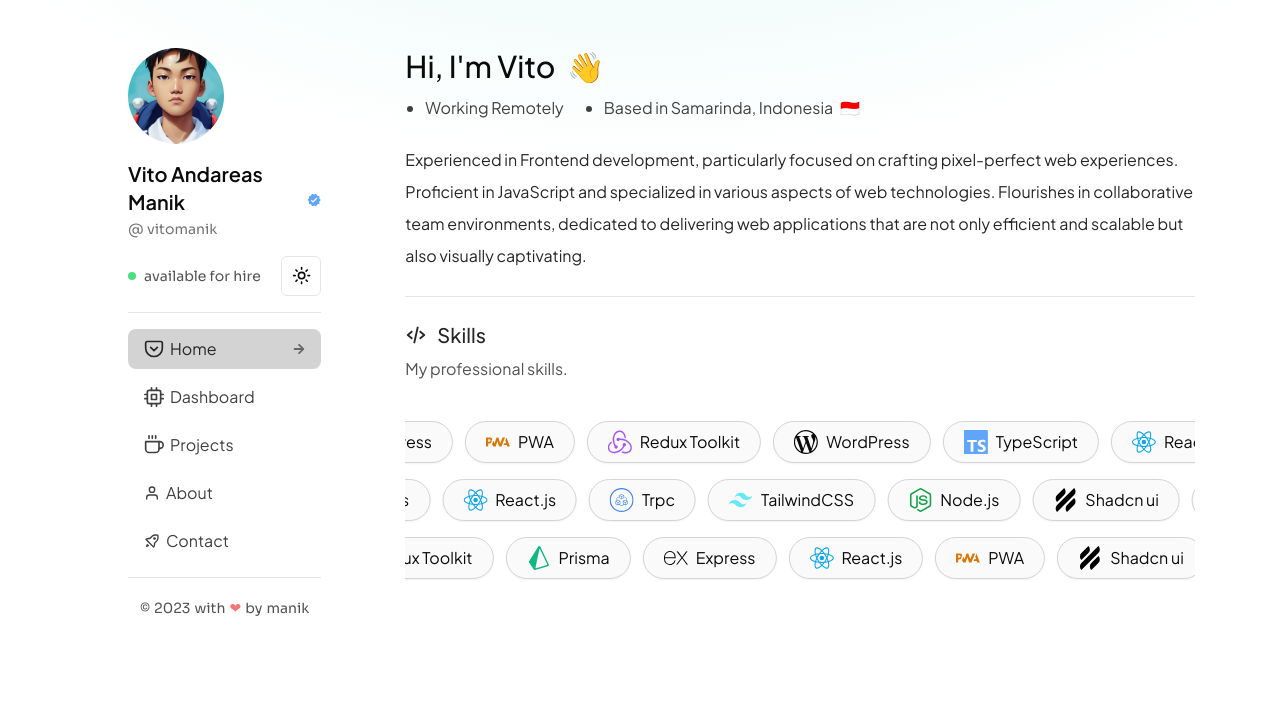
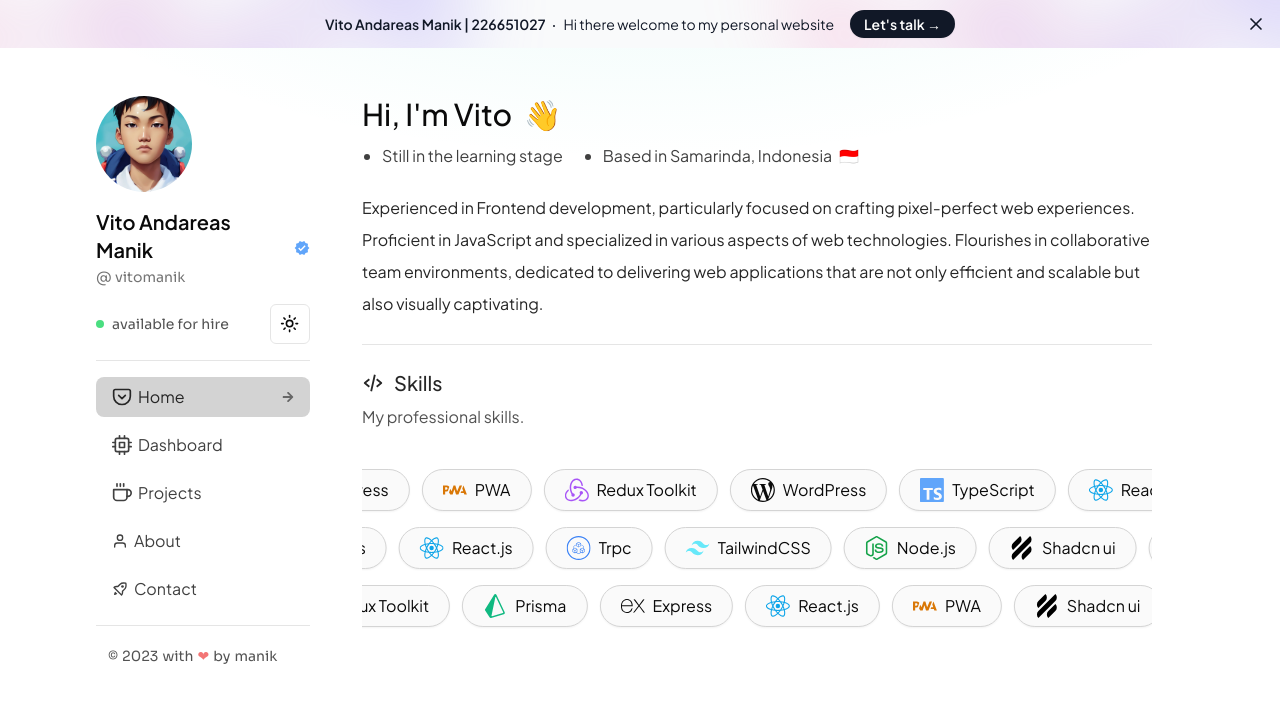
Before and after one commit to manikandareas/portfolio-2.0, a Next.js app: page / in a window 1280 px wide. Shown: the top 702 px of the page. Built offline with nearby package versions, Linux system fonts and the light colour scheme.

Commit message:
feat(banner): adding banner

```diff
--- a/app/_component/Introduction.tsx
+++ b/app/_component/Introduction.tsx
@@ -12,7 +12,7 @@ export default function Introduction({}: Props) {
         </div>
         <div className="space-y-4">
           <ul className="flex flex-col lg:flex-row gap-1 lg:gap-10 ml-5 list-disc text-neutral-700 dark:text-neutral-400">
-            <li>Working Remotely</li>
+            <li>Still in the learning stage</li>
             <li>
               Based in Samarinda, Indonesia <span className="ml-1">🇮🇩</span>
             </li>
--- /dev/null
+++ b/app/api/og/route.tsx
@@ -0,0 +1,31 @@
+import { ImageResponse } from "next/og";
+// App router includes @vercel/og.
+// No need to install it.
+
+export const runtime = "edge";
+
+export async function GET() {
+  return new ImageResponse(
+    (
+      <div
+        style={{
+          fontSize: 40,
+          color: "black",
+          background: "white",
+          width: "100%",
+          height: "100%",
+          padding: "50px 200px",
+          textAlign: "center",
+          justifyContent: "center",
+          alignItems: "center",
+        }}
+      >
+        👋 Hello
+      </div>
+    ),
+    {
+      width: 1200,
+      height: 630,
+    }
+  );
+}
--- /dev/null
+++ b/app/common/components/Banner.tsx
@@ -0,0 +1,79 @@
+"use client";
+import { BannerContext } from "@/app/context/BannerContext";
+import { X } from "lucide-react";
+import Link from "next/link";
+import { useContext } from "react";
+
+export default function Banner() {
+  const bannerController = useContext(BannerContext);
+
+  const handlerCloseBanner = () => {
+    bannerController?.setIsBannerShow(false);
+  };
+
+  return (
+    <>
+      {bannerController?.isBannerShow ? (
+        <div className="relative isolate flex items-center gap-x-6 overflow-hidden bg-gray-50 px-6 py-2.5 sm:px-3.5 sm:before:flex-1">
+          <div
+            className="absolute left-[max(-7rem,calc(50%-52rem))] top-1/2 -z-10 -translate-y-1/2 transform-gpu blur-2xl"
+            aria-hidden="true"
+          >
+            <div
+              className="aspect-[577/310] w-[36.0625rem] bg-gradient-to-r from-[#ff80b5] to-[#9089fc] opacity-30"
+              style={{
+                clipPath:
+                  "polygon(74.8% 41.9%, 97.2% 73.2%, 100% 34.9%, 92.5% 0.4%, 87.5% 0%, 75% 28.6%, 58.5% 54.6%, 50.1% 56.8%, 46.9% 44%, 48.3% 17.4%, 24.7% 53.9%, 0% 27.9%, 11.9% 74.2%, 24.9% 54.1%, 68.6% 100%, 74.8% 41.9%)",
+              }}
+            />
+          </div>
+          <div
+            className="absolute left-[max(45rem,calc(50%+8rem))] top-1/2 -z-10 -translate-y-1/2 transform-gpu blur-2xl"
+            aria-hidden="true"
+          >
+            <div
+              className="aspect-[577/310] w-[36.0625rem] bg-gradient-to-r from-[#ff80b5] to-[#9089fc] opacity-30"
+              style={{
+                clipPath:
+                  "polygon(74.8% 41.9%, 97.2% 73.2%, 100% 34.9%, 92.5% 0.4%, 87.5% 0%, 75% 28.6%, 58.5% 54.6%, 50.1% 56.8%, 46.9% 44%, 48.3% 17.4%, 24.7% 53.9%, 0% 27.9%, 11.9% 74.2%, 24.9% 54.1%, 68.6% 100%, 74.8% 41.9%)",
+              }}
+            />
+          </div>
+          <div className="flex flex-wrap items-center  gap-x-4 gap-y-2">
+            <p className="text-sm leading-6  text-gray-900">
+              <strong className="font-semibold">
+                Vito Andareas Manik | 226651027
+              </strong>
+              <svg
+                viewBox="0 0 2 2"
+                className="hidden md:inline mx-2  h-0.5 w-0.5 fill-current"
+                aria-hidden="true"
+              >
+                <circle cx={1} cy={1} r={1} />
+              </svg>
+              <span className="hidden md:inline ">
+                Hi there welcome to my personal website
+              </span>
+            </p>
+            <Link
+              href="contact"
+              className="flex-none hidden md:inline rounded-full bg-gray-900 px-3.5 py-1 text-sm font-semibold text-white shadow-sm hover:bg-gray-700 focus-visible:outline focus-visible:outline-2 focus-visible:outline-offset-2 focus-visible:outline-gray-900"
+            >
+              Let&apos;s talk <span aria-hidden="true">&rarr;</span>
+            </Link>
+          </div>
+          <div className="flex flex-1 justify-end">
+            <button
+              type="button"
+              onClick={handlerCloseBanner}
+              className="-m-3 p-3 focus-visible:outline-offset-[-4px]"
+            >
+              <span className="sr-only">Dismiss</span>
+              <X className="h-5 w-5 text-gray-900" aria-hidden="true" />
+            </button>
+          </div>
+        </div>
+      ) : null}
+    </>
+  );
+}
--- /dev/null
+++ b/app/common/components/BannerProvider.tsx
@@ -0,0 +1,15 @@
+"use client";
+
+import { BannerContext } from "@/app/context/BannerContext";
+import React, { PropsWithChildren } from "react";
+
+type Props = {};
+
+export default function BannerProvider({ children }: PropsWithChildren) {
+  const [isBannerShow, setIsBannerShow] = React.useState(true);
+  return (
+    <BannerContext.Provider value={{ isBannerShow, setIsBannerShow }}>
+      {children}
+    </BannerContext.Provider>
+  );
+}
--- a/app/common/components/layout/index.tsx
+++ b/app/common/components/layout/index.tsx
@@ -1,13 +1,7 @@
-import clsx from "clsx";
-import { useRouter } from "next/router";
-import { useTheme } from "next-themes";
 import { ReactNode } from "react";
-import { useWindowSize } from "usehooks-ts";
 
-import useHasMounted from "../../hooks/useHasMounted";
-
-import { usePathname } from "next/navigation";
 import Sidebar from "../sidebar";
+import { cn } from "../../libs/utils";
 
 interface LayoutProps {
   children: ReactNode;
@@ -16,7 +10,7 @@ interface LayoutProps {
 const Layout = ({ children }: LayoutProps) => {
   return (
     <>
-      <div className={clsx("max-w-6xl mx-auto lg:px-8")}>
+      <div className={cn("max-w-6xl mx-auto lg:px-8")}>
         <div className="flex flex-col lg:flex-row lg:gap-5 lg:py-4 xl:pb-8">
           <Sidebar />
           <main className="lg:w-4/5 max-w-[854px] transition-all duration-300">
--- a/app/common/components/sidebar/index.tsx
+++ b/app/common/components/sidebar/index.tsx
@@ -12,16 +12,15 @@ import MenuItem from "./MenuItem";
 import { MenuItemProps } from "../../definition/menu";
 import { MENU_ITEMS } from "../../constant/menu";
 import Copyright from "../Copyright";
-type Props = {};
 
-export default function Sidebar(props: Props) {
+export default function Sidebar() {
   const isMobile = useIsMobile();
   const pathname = usePathname();
   const filteredMenu = MENU_ITEMS.filter((item) => item.isShow);
   return (
     <>
       {isMobile ? null : (
-        <aside className="lg:sticky transition-all bg-background lg:bg-transparent duration-300 top-0 z-10 flex flex-col gap-4 lg:py-8 md:p-8">
+        <aside className="lg:sticky transition-all bg-background lg:bg-transparent duration-300 top-0 z-10 flex flex-col gap-4 lg:py-8 lg:px-0 md:p-8">
           <header className="space-y-4">
             <div>
               <Avatar className="w-[6rem] h-[6rem] ">
--- /dev/null
+++ b/app/context/BannerContext.tsx
@@ -0,0 +1,10 @@
+import { createContext } from "react";
+
+type BannerContextProps = {
+  isBannerShow: boolean;
+  setIsBannerShow: React.Dispatch<React.SetStateAction<boolean>>;
+};
+
+export const BannerContext = createContext<BannerContextProps | undefined>(
+  undefined
+);
--- a/app/layout.tsx
+++ b/app/layout.tsx
@@ -9,6 +9,8 @@ import "aos/dist/aos.css";
 import Layout from "./common/components/layout";
 import QueryClientProvider from "./common/components/QueryClientProvider";
 import { NextMetadata } from "./common/libs/metadata";
+import BannerProvider from "./common/components/BannerProvider";
+import Banner from "./common/components/Banner";
 
 export const metadata: Metadata = NextMetadata;
 
@@ -32,8 +34,11 @@ export default function RootLayout({
           disableTransitionOnChange
         >
           <QueryClientProvider>
-            <Header />
-            <Layout>{children}</Layout>
+            <BannerProvider>
+              <Banner />
+              <Header />
+              <Layout>{children}</Layout>
+            </BannerProvider>
           </QueryClientProvider>
         </ThemeProvider>
         <AOS />
--- a/package.json
+++ b/package.json
@@ -16,6 +16,7 @@
     "@radix-ui/react-slot": "^1.0.2",
     "@radix-ui/react-tooltip": "^1.0.7",
     "@tanstack/react-query": "^5.12.2",
+    "@vercel/og": "^0.5.20",
     "aos": "^2.3.4",
     "axios": "^1.6.2",
     "class-variance-authority": "^0.7.0",
```
Also changed, not shown: app/robots.txt (added), 1 other file (tests, documents, lock files or other folders).
